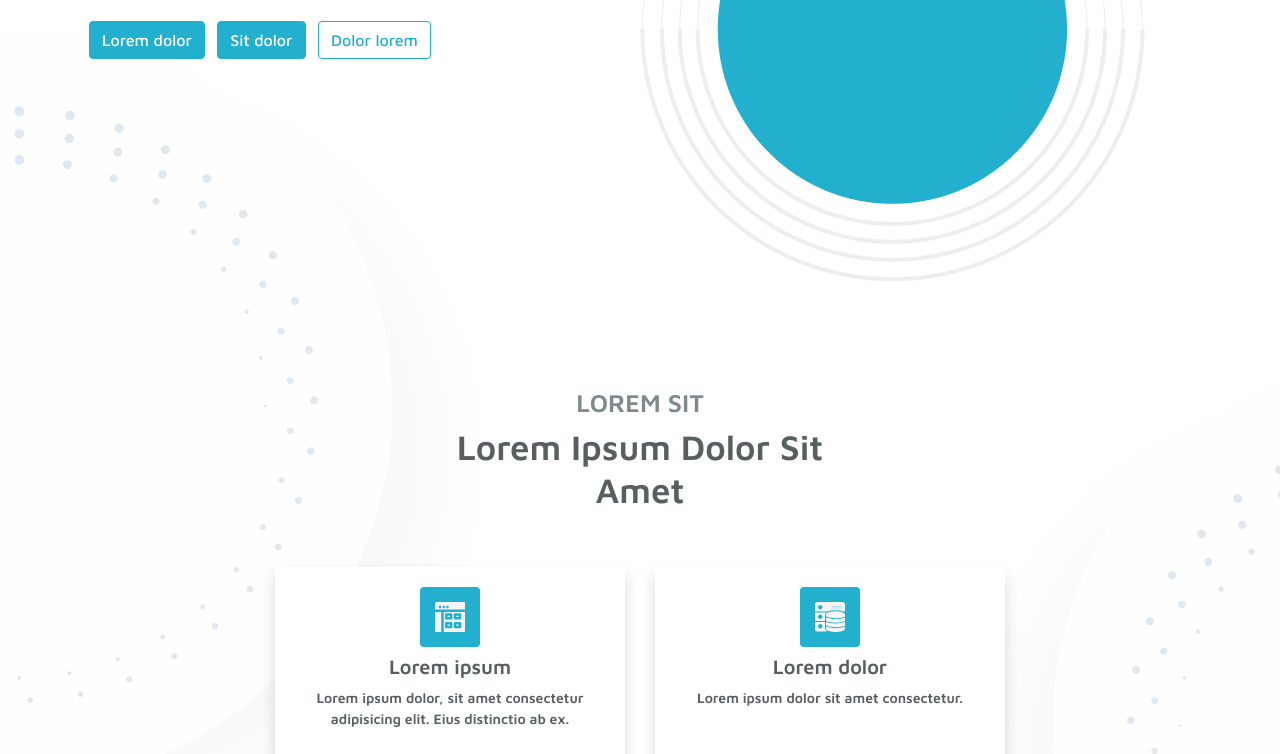
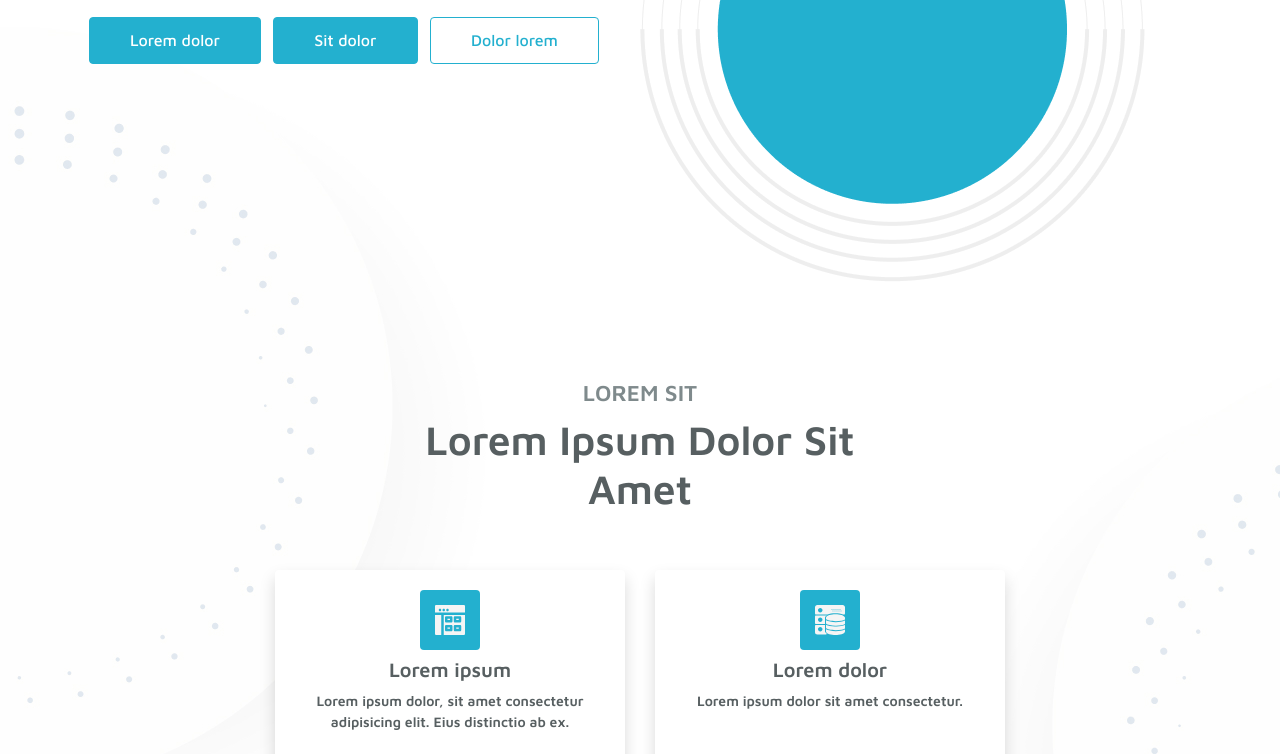
Before and after one commit to ernandesrs/pproj_front_ersportfolio, a website: page index.html in a window 1280 px wide. Shown: the part 468-1222 px from the top of the page. Drawn offline with nearby package versions, Linux system fonts and the light colour scheme.

Commit message:
Section title, subtitle and button size update

```diff
--- a/src/scss/_custom.scss
+++ b/src/scss/_custom.scss
@@ -13,6 +13,10 @@ body {
             transition: $transition-base;
             color: $secondary-dark;
         }
+    }
+
+    .btn {
+        padding: $spacer / 1.5 $spacer * 2.5;
     }
 }
 
--- a/src/scss/_responsive.scss
+++ b/src/scss/_responsive.scss
@@ -100,11 +100,11 @@
 
     .section {
         .title {
-            font-size: 1.563rem;
+            font-size: 1.4rem;
         }
 
         .subtitle {
-            font-size: 2.188rem;
+            font-size: 2.563rem;
         }
     }
 
```
Also changed, not shown: assets/css/styles.css.
